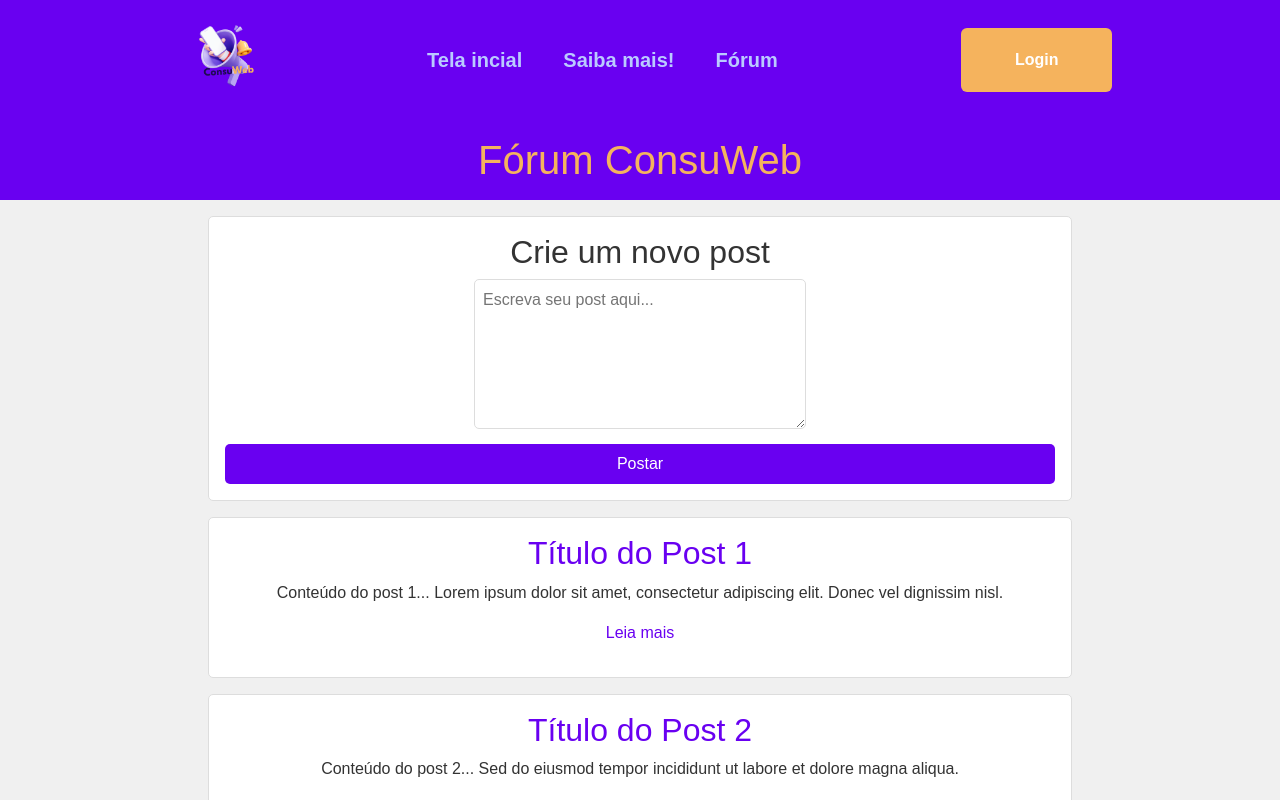
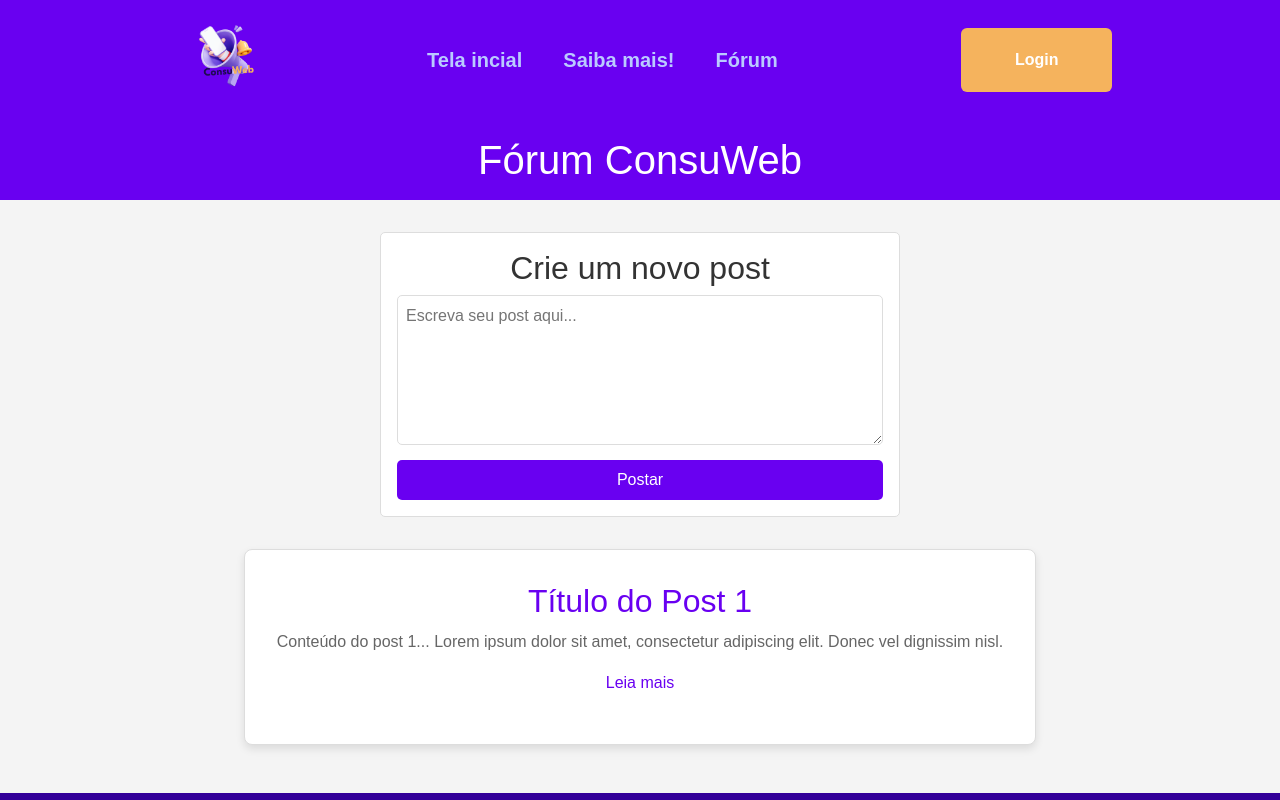
Before and after one commit to Sandynesk/Mostra_reserva, a React (Create React App) app: page /forum in a window 1280 px wide. Shown: the top 800 px of the page. Built offline with nearby package versions, Linux system fonts and the light colour scheme.

Commit message:
coisinhasForumFinal

```diff
--- a/src/App.js
+++ b/src/App.js
@@ -6,6 +6,7 @@
 import Saiba from './components/Saiba.js'; // Importe o componente Saiba
 import Senha from './components/Senha.js'; // Importe o componente Senha
 import Forum from './components/Forum';
+import Post from './components/Post';
 import { BrowserRouter as Router, Routes, Route } from 'react-router-dom';
 
 function App() {
@@ -19,6 +20,7 @@
           <Route path='/cadastro' element={<Cadastro/>} />
           <Route path='/password' element={<Senha/>} />
           <Route path='/forum' element={<Forum/>} />
+          <Route path='/post' element={<Post/>} />
           {/* Outras rotas podem ser adicionadas aqui */}
         </Routes>
       </div>
--- a/src/components/Css/Forumcont.css
+++ b/src/components/Css/Forumcont.css
@@ -29,10 +29,11 @@
     border-radius: 5px;
     padding: 1em;
     margin-bottom: 1em;
+    width: 62.5%;
 }
 
 textarea {
-    width: 40%;
+    width: 100%;
     height: 150px;
     border: 1px solid #ddd;
     border-radius: 5px;
--- /dev/null
+++ b/src/components/Css/Post.css
@@ -0,0 +1,46 @@
+/* Define a fonte padrão e o estilo geral da página */
+body {
+    font-family: Arial, sans-serif;
+    margin: 0;
+    padding: 0;
+    background-color: #f4f4f4;
+    color: #333;
+}
+
+header {
+    background-color: #6900f1; /* Cor primária */
+    color: #fff;
+    padding: 1em;
+    text-align: center;
+}
+
+header h1 {
+    margin: 0;
+}
+
+main {
+    display: flex;
+    justify-content: center;
+    align-items: center;
+    flex-direction: column;
+    padding: 2em;
+}
+
+article {
+    background-color: #fff;
+    border-radius: 8px;
+    box-shadow: 0 4px 8px rgba(0, 0, 0, 0.1);
+    padding: 2em;
+    width: 100%;
+    max-width: 800px; /* Largura máxima do post */
+}
+
+article h2 {
+    margin-top: 0;
+    color: #6900f1; /* Cor primária */
+}
+
+article p {
+    line-height: 1.6;
+    color: #666;
+}
--- a/src/components/Forum.js
+++ b/src/components/Forum.js
@@ -8,7 +8,7 @@
     <div>
       <Navbar />
       <Forumcont />
-      <Footer />  {/* Renderize o componente Footer */}
+      <Footer />
     </div>
   );
 }
--- a/src/components/Forumcont.js
+++ b/src/components/Forumcont.js
@@ -16,14 +16,9 @@
             </section>
             <section class="posts">
                 <article>
-                    <h2><a href="post">Título do Post 1</a></h2>
+                    <h2><a href="/Post">Título do Post 1</a></h2>
                     <p>Conteúdo do post 1... Lorem ipsum dolor sit amet, consectetur adipiscing elit. Donec vel dignissim nisl.</p>
-                    <p><a href="post">Leia mais</a></p>
-                </article>
-                <article>
-                    <h2><a href="post">Título do Post 2</a></h2>
-                    <p>Conteúdo do post 2... Sed do eiusmod tempor incididunt ut labore et dolore magna aliqua.</p>
-                    <p><a href="post">Leia mais</a></p>
+                    <p><a href="/Post">Leia mais</a></p>
                 </article>
             </section>
         </main>
--- /dev/null
+++ b/src/components/Post.js
@@ -0,0 +1,22 @@
+import React from "react";
+import './Css/Post.css';
+
+function Post(){
+    return(
+
+        <body>
+            <header>
+                <h1>Fórum ConsuWeb</h1>
+            </header>
+            <main>
+                <article>
+                    <h2>Título do Post</h2>
+                    <p>Lorem ipsum dolor sit amet, consectetur adipiscing elit. Donec vel dignissim nisl. Vivamus luctus urna sed urna cursus, et cursus odio luctus. Curabitur ac venenatis quam. Cras vehicula nisi a ligula auctor, in malesuada neque auctor.</p>
+                </article>
+            </main>
+        </body>
+
+    );
+}
+
+export default Post;
```
